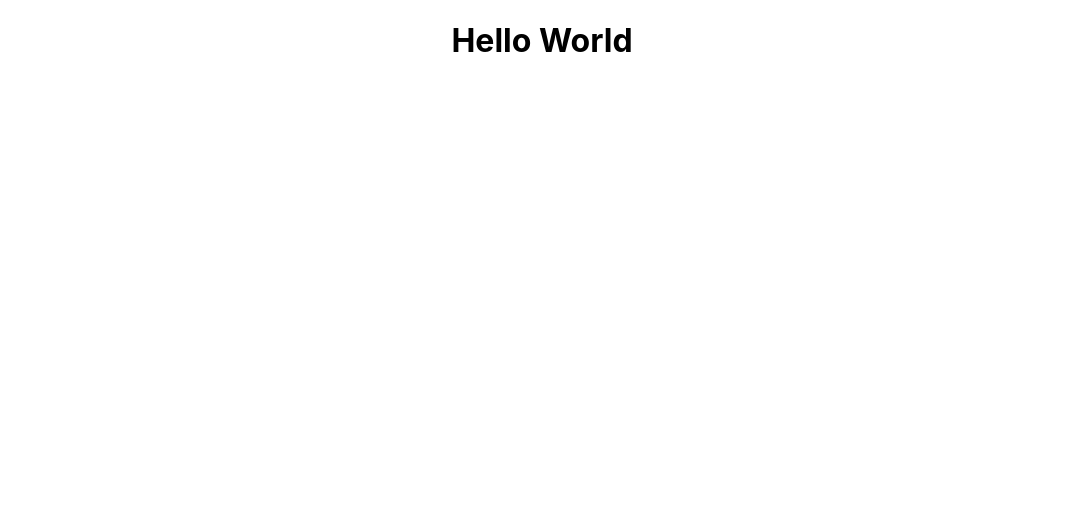
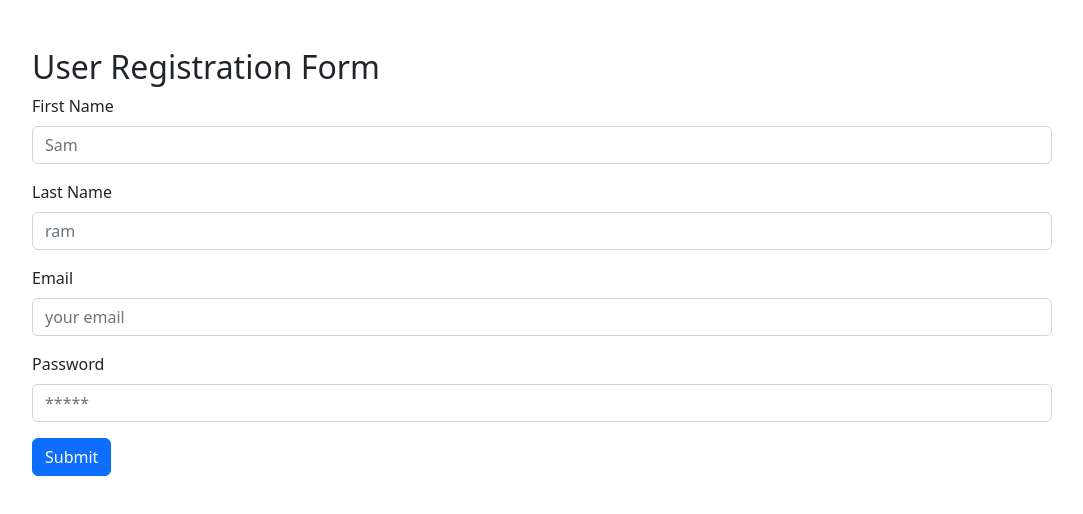
Before and after one commit to Emprcode/U-CRUD, a React (Create React App) app in the folder client/: page / in a window 1280 px wide. Shown: the top 514 px of the page, without its empty margins (98-1181 px from the left). Built offline with nearby package versions, Linux system fonts and the light colour scheme.

Commit message:
UserForm Completed

```diff
--- a/client/src/App.css
+++ b/client/src/App.css
@@ -1,3 +1,3 @@
-.App {
+/* .App {
   text-align: center;
-}
+} */
--- a/client/src/App.js
+++ b/client/src/App.js
@@ -1,17 +1,22 @@
 import "./App.css";
+import { ToastContainer } from "react-toastify";
+import "react-toastify/dist/ReactToastify.css";
 import { Container } from "react-bootstrap";
+import { UserForm } from "./components/UserForm";
 
 function App() {
   return (
     <div className="App">
       <section>
-        <Container>{/* UserForm */}</Container>
+        <Container>
+          {/* UserForm */}
+          <UserForm />
+        </Container>
       </section>
       <section>
         <Container>{/* userTAble */}</Container>
       </section>
-
-      <h1>Hello World</h1>
+      <ToastContainer />
     </div>
   );
 }
--- a/client/src/components/UserForm.js
+++ b/client/src/components/UserForm.js
@@ -0,0 +1,65 @@
+import { useState } from "react";
+import Button from "react-bootstrap/Button";
+import Form from "react-bootstrap/Form";
+import { CustomUserForm } from "./customFields/CustomUserForm";
+import { postUser } from "./helper/axiosHelper";
+import { toast } from "react-toastify";
+
+export const UserForm = () => {
+  const [formData, setFormData] = useState({});
+  const inputFields = [
+    {
+      label: "First Name",
+      name: "fName",
+      type: "text",
+      placeholder: "Sam",
+      required: true,
+    },
+    {
+      label: "Last Name",
+      name: "lName",
+      type: "text",
+      placeholder: "ram",
+      required: true,
+    },
+    {
+      label: "Email",
+      name: "email",
+      type: "email",
+      placeholder: "your email",
+      required: true,
+    },
+    {
+      label: "Password",
+      name: "password",
+      type: "password",
+      placeholder: "*****",
+      required: true,
+    },
+  ];
+  const handleOnChange = (e) => {
+    const { name, value } = e.target;
+    setFormData({
+      ...formData,
+      [name]: value,
+    });
+  };
+
+  const handleOnSubmit = async (e) => {
+    e.preventDefault();
+    const { status, message } = await postUser(formData);
+    toast[status](message);
+  };
+  return (
+    <Form className="p-5 " onSubmit={handleOnSubmit}>
+      <h2>User Registration Form</h2>
+      {inputFields.map((item, i) => (
+        <CustomUserForm key={i} {...item} onChange={handleOnChange} />
+      ))}
+
+      <Button variant="primary" type="submit">
+        Submit
+      </Button>
+    </Form>
+  );
+};
--- /dev/null
+++ b/client/src/components/customFields/CustomUserForm.js
@@ -0,0 +1,13 @@
+import React from "react";
+import { Form } from "react-bootstrap";
+
+export const CustomUserForm = ({ label, ...rest }) => {
+  return (
+    <div>
+      <Form.Group className="mb-3">
+        <Form.Label>{label}</Form.Label>
+        <Form.Control {...rest} />
+      </Form.Group>
+    </div>
+  );
+};
--- /dev/null
+++ b/client/src/components/helper/axiosHelper.js
@@ -0,0 +1,26 @@
+import axios from 'axios';
+
+const apiEp = 'http://localhost:8000/api/v1/home'
+
+export const postUser = async(userObj) => {
+    try {
+        const {data} = await axios.post(apiEp, userObj)
+        return data
+    } catch (error) {
+        return{
+            status:"error",
+            message: error.message
+        }
+    }
+}
+export const fetchUser = async() => {
+    try {
+        const {data} = await axios.post(apiEp)
+        return data
+    } catch (error) {
+        return{
+            status:"error",
+            message: error.message
+        }
+    }
+}
--- a/client/src/index.js
+++ b/client/src/index.js
@@ -3,6 +3,7 @@ import ReactDOM from 'react-dom/client';
 import './index.css';
 import App from './App';
 import reportWebVitals from './reportWebVitals';
+import 'bootstrap/dist/css/bootstrap.min.css';
 
 const root = ReactDOM.createRoot(document.getElementById('root'));
 root.render(
```
